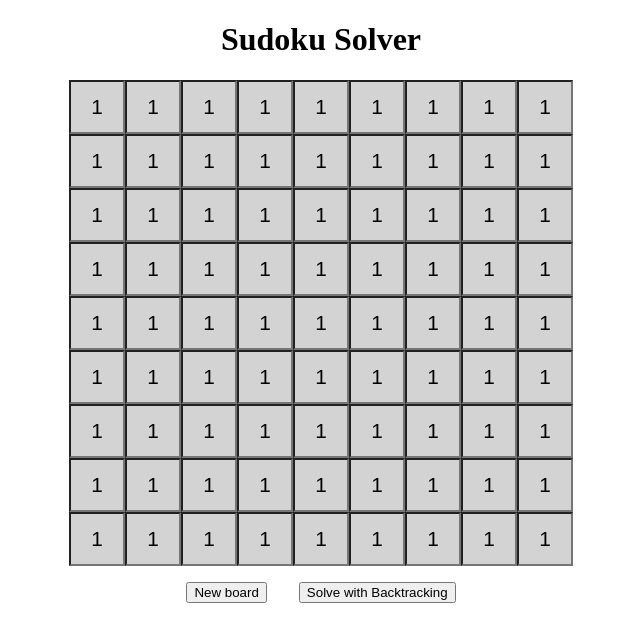
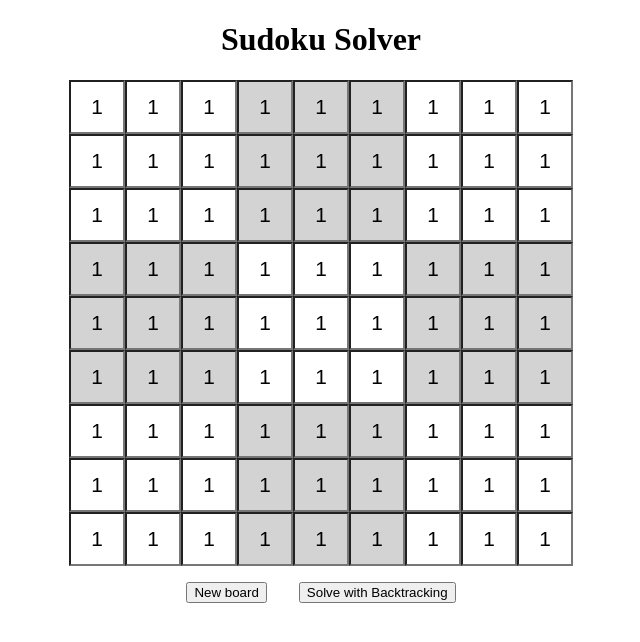
Before and after one commit to Veilios/SudokuSolver, a React (Create React App) app in the folder sudoku-solver/: page / in a window 1280 px wide. Shown: the top 642 px of the page, without its empty margins (319-959 px from the left). Built offline with nearby package versions, Linux system fonts and the light colour scheme; what sudoku would draw is missing.

Commit message:
Finally able to add styling to sudoku board

```diff
--- a/sudoku-solver/src/components/Sudoku.scss
+++ b/sudoku-solver/src/components/Sudoku.scss
@@ -11,3 +11,15 @@
 .cell[readonly] {
     color: black;
 }
+
+.row:nth-child(-n + 3), .row:nth-child(n + 7) {
+    :nth-child(-n + 3), :nth-child(n + 7) {
+        background-color: white;
+    }
+}
+
+.row:nth-child(n + 4):nth-child(-n + 6) {
+    :nth-child(n + 4):nth-child(-n + 6) {
+        background-color: white;
+    }
+}
```
